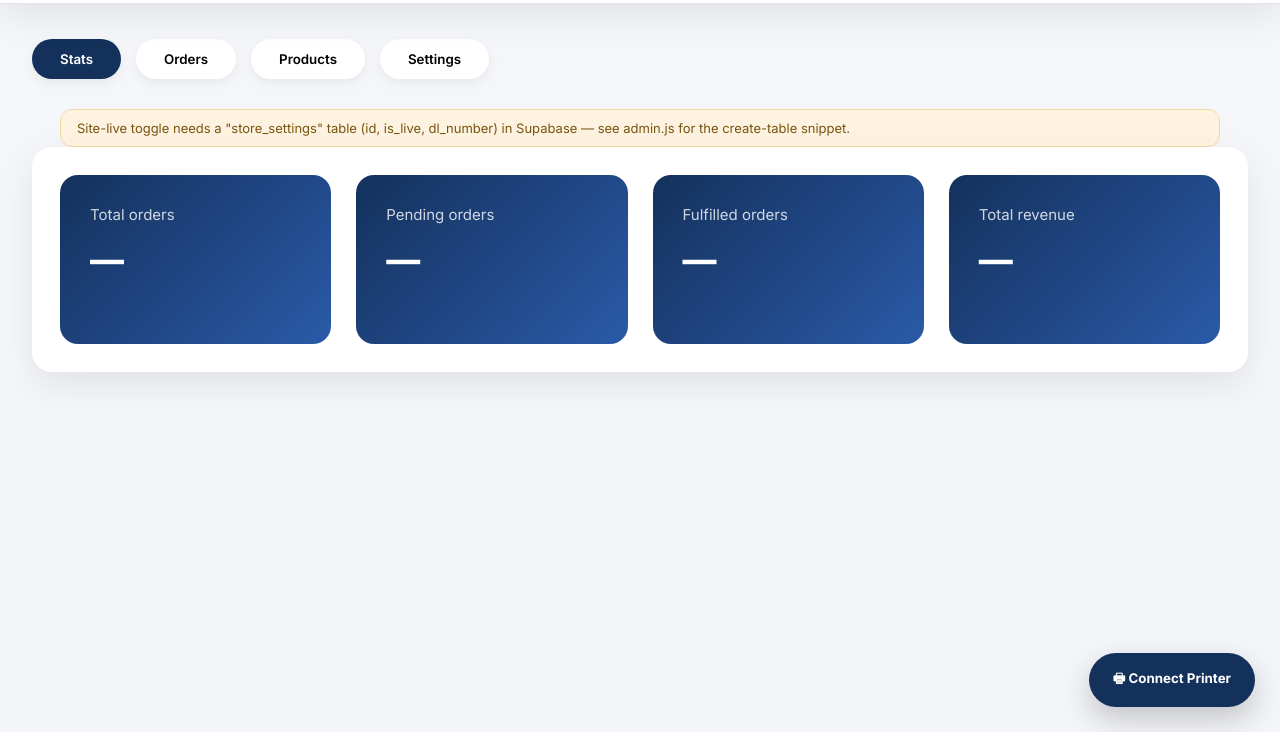
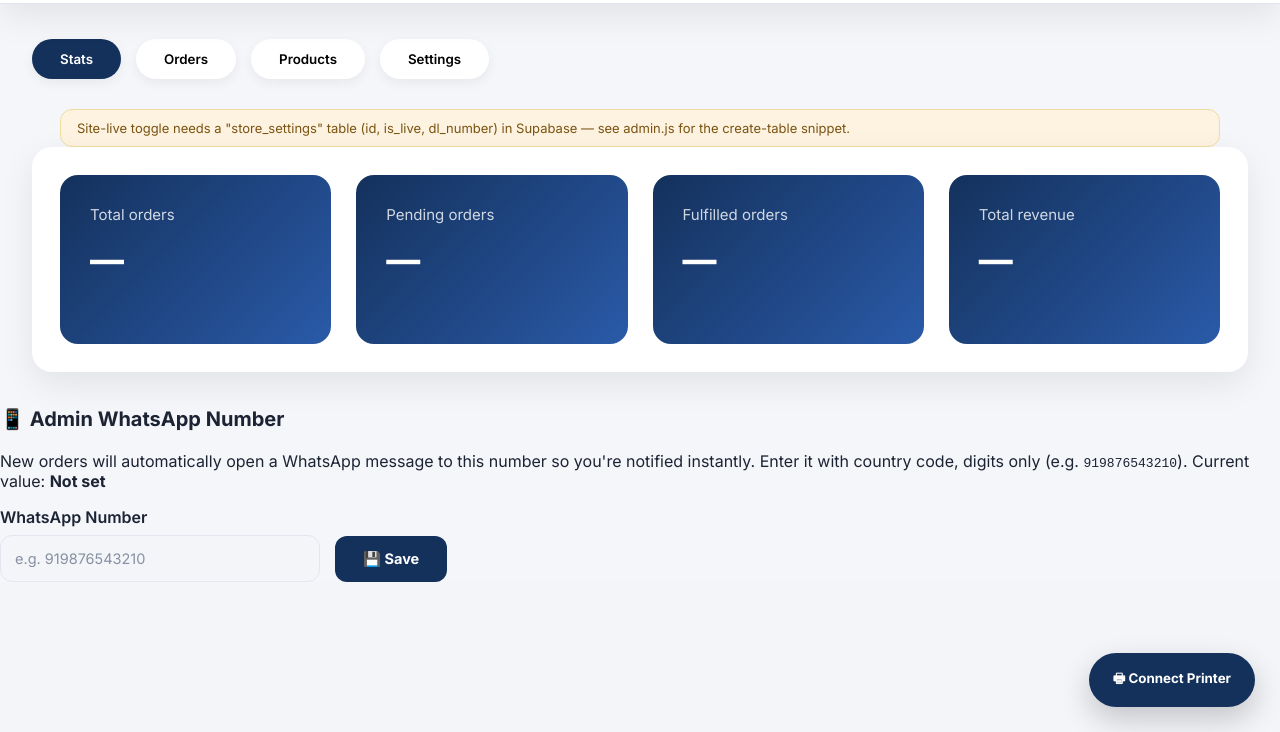
Before and after one commit to revanrajkata5-lang/KRISHNADRY-CLEANING, a plain HTML site: page admin.html in a window 1280 px wide. Shown: the part 68-800 px from the top of the page. Drawn offline with nearby package versions, Linux system fonts and the light colour scheme; no server answers.

Commit message:
Add WhatsApp number input for admin notifications
Added input field and button for admin WhatsApp number.

```diff
--- a/admin.html
+++ b/admin.html
@@ -295,6 +295,16 @@ label{display:block;margin-bottom:8px;font-weight:600;}
     </section>
 
   </div>
+  <p class="admin-section-title">📱 Admin WhatsApp Number</p>
+<p class="settings-note">New orders will automatically open a WhatsApp message to this number so you're notified instantly. Enter it with country code, digits only (e.g. <code>919876543210</code>). Current value: <strong id="admin-whatsapp-current">Not set</strong></p>
+<div style="display:flex;gap:15px;align-items:end;flex-wrap:wrap;">
+  <div style="max-width:320px;flex:1;">
+    <label for="admin-whatsapp-input">WhatsApp Number</label>
+    <input type="text" id="admin-whatsapp-input" class="text-field" placeholder="e.g. 919876543210" />
+  </div>
+  <button type="button" class="btn btn-primary" id="admin-whatsapp-save-btn">💾 Save</button>
+</div>
+<p id="admin-whatsapp-status" class="field-hint" hidden></p>
 
   <button type="button" class="connect-printer-btn" id="connect-printer-btn">
     🖶 Connect Printer
```
